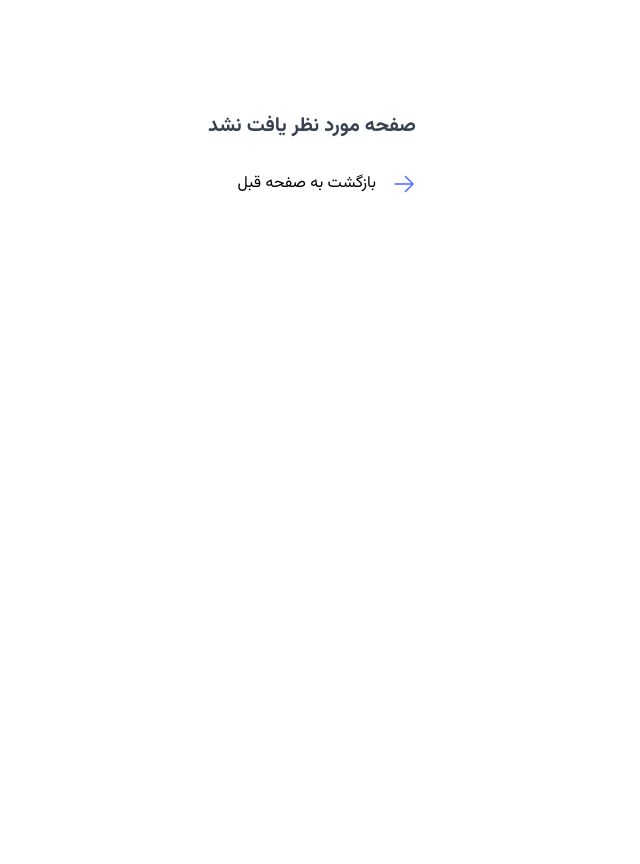
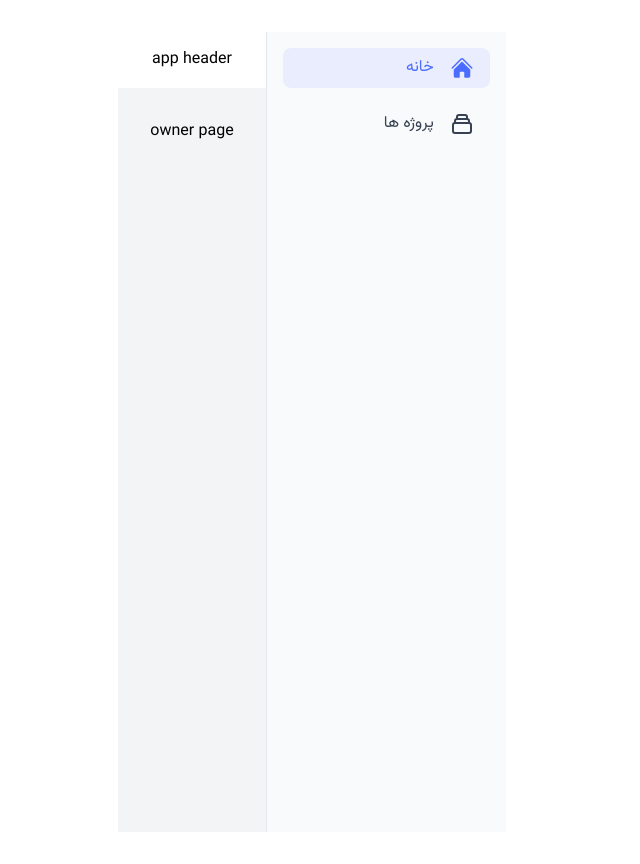
Before and after one commit to rasoolabdi/Freelancer, a React (Vite) app: page /owner/dashboard in a window 1280 px wide. Shown: the whole page, without its empty margins (328-968 px from the left). Before the commit the page ends 800 px from the top, so only its background shows below. Built offline with nearby package versions, Linux system fonts and the light colour scheme; no server answers.

Commit message:
added owner

```diff
--- a/src/App.jsx
+++ b/src/App.jsx
@@ -1,4 +1,4 @@
-import { Route, Routes } from 'react-router-dom';
+import { Navigate, Route, Routes } from 'react-router-dom';
 import './App.css';
 import Auth from './pages/Auth';
 import { QueryClient, QueryClientProvider } from '@tanstack/react-query';
@@ -7,10 +7,11 @@ import CompleteProfile from './pages/CompleteProfile';
 import Home from './pages/Home';
 import NotFound from './pages/NotFound';
 import AppLayout from './ui/AppLayout';
-import Owner from './pages/Owner';
+import OwnerDashboard from './pages/OwnerDashboard';
+import Projects from './pages/Projects';
+import Project from './pages/Project';
 
 function App() {
-
   const queryClient = new QueryClient();
 
   return (
@@ -20,8 +21,11 @@ function App() {
         <Routes>
           <Route path='/auth' element={<Auth />} />
           <Route path='/complete-profile' element={<CompleteProfile />} />
-          <Route element={<AppLayout />}>
-              <Route path='/owner' element={<Owner />} />
+          <Route path="/owner" element={<AppLayout />}>
+          <Route index element={<Navigate to="dashboard" replace />} />
+              <Route path="dashboard" element={<OwnerDashboard />} />
+              <Route path='projects' element={<Projects />} />
+              <Route path='projects/:id' element={<Project />} />
           </Route>
           <Route path="/" element={<Home />} />
           <Route path='*' element={<NotFound />} />
--- /dev/null
+++ b/src/features/authentication/useUser.js
@@ -0,0 +1,13 @@
+import { useQuery } from "@tanstack/react-query";
+import { getUser } from "../../services/authService";
+
+function useUser() {
+    return useQuery({
+        queryKey: ["get-user"],
+        queryFn: getUser,
+        refetchOnWindowFocus: true,
+        refetchOnReconnect: true,
+        retry: false
+    })
+};
+export default useUser;
--- a/src/pages/Owner.jsx
+++ b/src/pages/OwnerDashboard.jsx
@@ -1,10 +1,10 @@
 
 
-function Owner() {
+function OwnerDashboard() {
     return (
         <div>
             owner page
         </div>
     )
 };
-export default Owner;
+export default OwnerDashboard;
--- /dev/null
+++ b/src/pages/Project.jsx
@@ -0,0 +1,10 @@
+
+
+function Project() {
+    return (
+        <div>
+            project
+        </div>
+    )
+};
+export default Project;
--- /dev/null
+++ b/src/pages/Projects.jsx
@@ -0,0 +1,10 @@
+
+
+function Projects() {
+    return (
+        <div>
+            projects
+        </div>
+    )
+};
+export default Projects;
--- a/src/services/authService.js
+++ b/src/services/authService.js
@@ -11,3 +11,7 @@ export function checkOTP(data) {
 export function completeProfile(data) {
     return http.post("/user/complete-profile" , data).then(({ data }) => data.data);
 };
+
+export function getUser() {
+    return http.get("/user/profile").then(({ data }) => data.data)
+};
--- a/src/ui/AppLayout.jsx
+++ b/src/ui/AppLayout.jsx
@@ -1,13 +1,15 @@
 import { Outlet } from "react-router-dom";
+import Header from "./Header";
+import Sidebar from "./Sidebar";
 
 function AppLayout() {
 
     return (
         <div className="grid h-screen grid-rows-[auto_1fr] grid-cols-[15rem_1fr]">
-            <div className="bg-secondary-0 py-4 px-8">app header</div>
-            <div className="bg-secondary-50 row-start-1 row-span-2">app sidebar</div>
+            <Header />
+            <Sidebar />
             <div className="bg-secondary-100 p-8 overflow-y-auto">
-                <div className="mx-auto max-w-screen-md bg-red-100 flex flex-col gap-y-12">
+                <div className="mx-auto max-w-screen-md flex flex-col gap-y-12">
                     <Outlet />
                 </div>
             </div>
--- /dev/null
+++ b/src/ui/Header.jsx
@@ -0,0 +1,11 @@
+import useUser from "../features/authentication/useUser";
+
+
+function Header() {
+    const { isLoading , data } = useUser();
+
+    return (
+        <div className="bg-secondary-0 py-4 px-8">app header</div>
+    )
+};
+export default Header;
--- /dev/null
+++ b/src/ui/Sidebar.jsx
@@ -0,0 +1,38 @@
+import { HiOutlineCollection } from "react-icons/hi";
+import { HiHome } from "react-icons/hi2";
+import { NavLink } from "react-router-dom";
+
+
+function Sidebar(){
+    return (
+        <div className="bg-secondary-50 row-start-1 row-span-2 border-l border-gray-200 p-4">
+            <ul className="flex flex-col gap-y-4">
+                <li>
+                    <CustomNavLink to="/owner/dashboard">
+                        <HiHome className="w-6 h-6" />
+                        <span>خانه</span>
+                    </CustomNavLink>
+                </li>
+                <li>
+                    <CustomNavLink to="/owner/projects">
+                        <HiOutlineCollection className="w-6 h-6" />
+                        <span>پروژه ها</span>
+                    </CustomNavLink>
+                </li>
+            </ul>
+        </div>
+    )
+};
+export default Sidebar;
+
+export function CustomNavLink({ children , to }) {
+    const navlinkClass = "flex items-center gap-x-4 px-4 py-2 hover:bg-primary-100/50 hover:text-primary-900 rounded-lg transition-all duration-300 ";
+
+    return (
+        <NavLink to={to} className={({ isActive }) =>
+            isActive ? `${navlinkClass} bg-primary-100/50 text-primary-900` : `${navlinkClass} text-secondary-700`
+        }>
+            { children }
+        </NavLink>
+    )
+}
```
